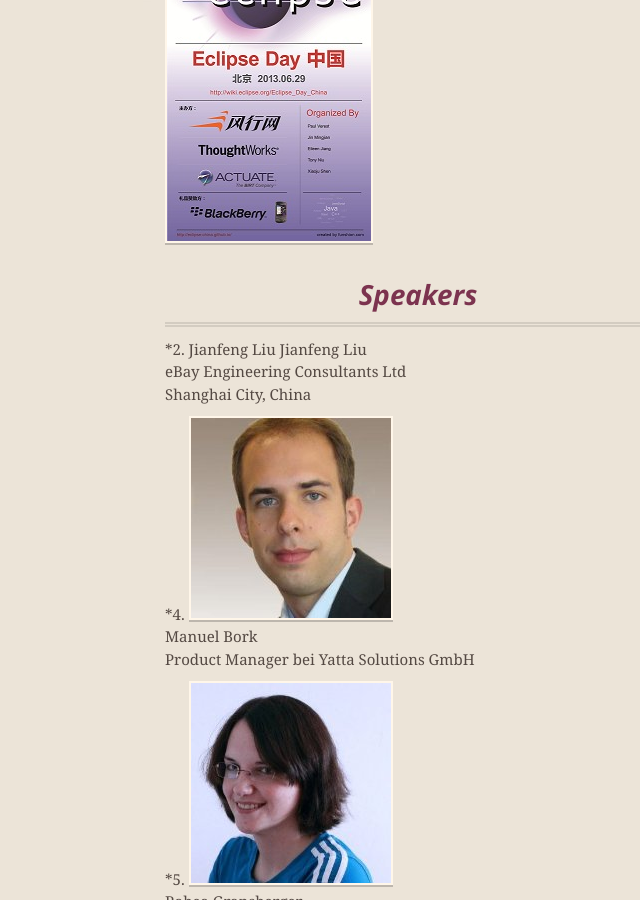
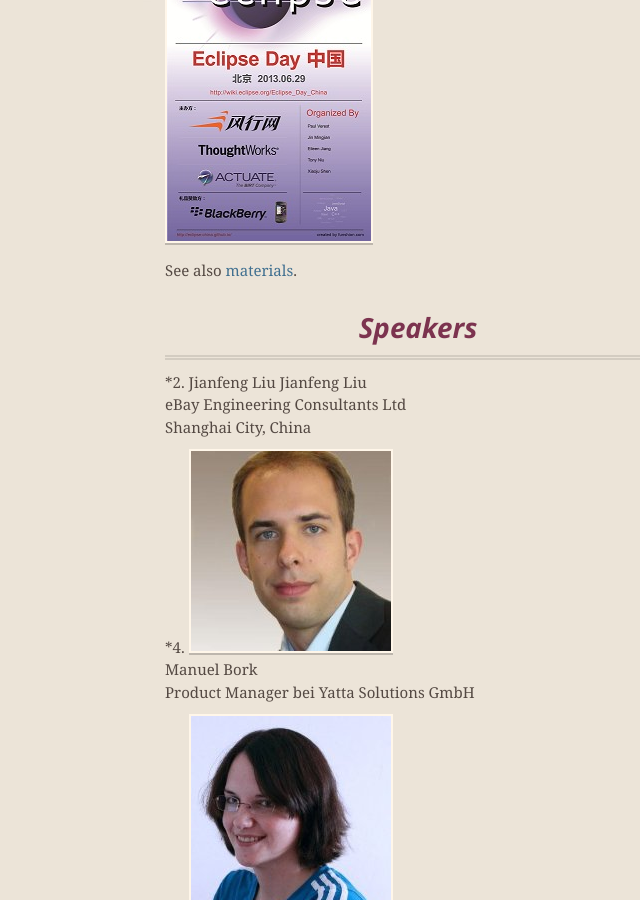
Before and after one commit to Eclipse-China/Eclipse-China.github.io, a Jekyll site: the page built from Day/Speakers/index.md, in a window 1280 px wide and 900 px high, scrolled down 335 px. Shown: the whole window, without its empty margins (222-862 px from the left). Built offline with Jekyll 4.4.1, drawn with Linux system fonts in a browser that asks for light colours; nearby versions of some CDN libraries; Markdown is read by kramdown in place of the engine named in the settings; comment, search, counter and statistics services are not loaded.

Commit message:
See also [materials](../materials).

```diff
--- a/Day/Speakers/index.md
+++ b/Day/Speakers/index.md
@@ -6,6 +6,8 @@
 <p><b>Back to <a href="/Day/">Day page</a> | 回<a href="/Day/">Day网页</a></b></p>
 
 ![Eclipse-4-tiny-6.png](../Poster/Eclipse-4-tiny-6.png)
+
+See also [materials](../materials).
 
 ## Speakers
 
```
